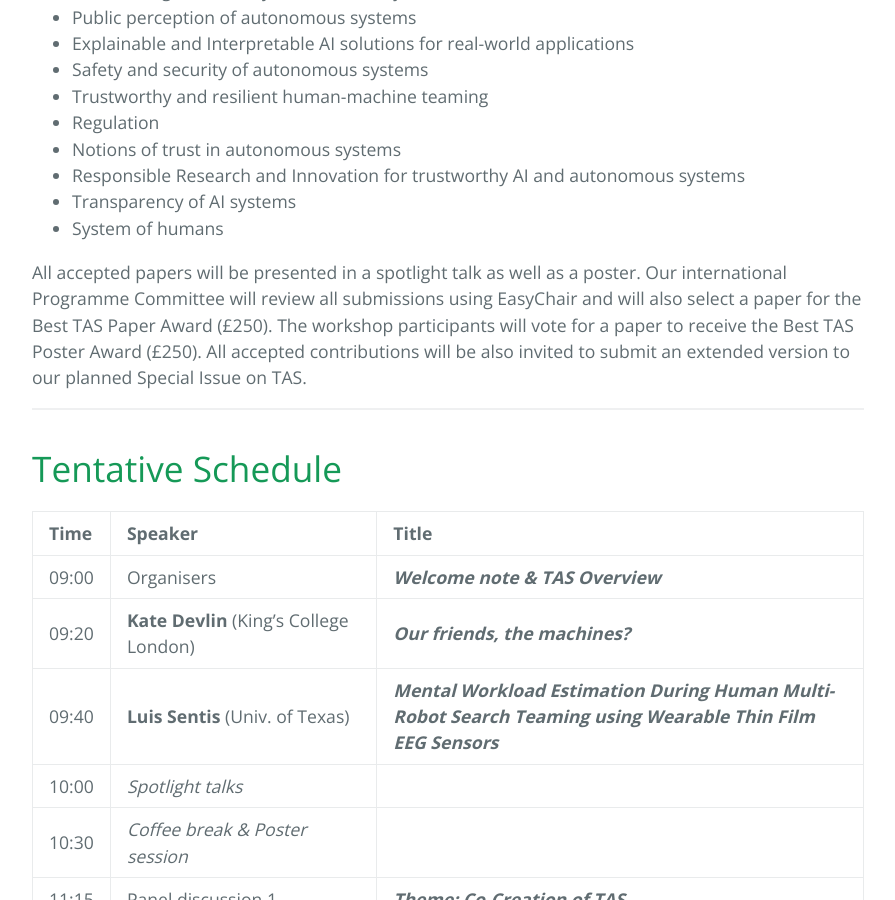
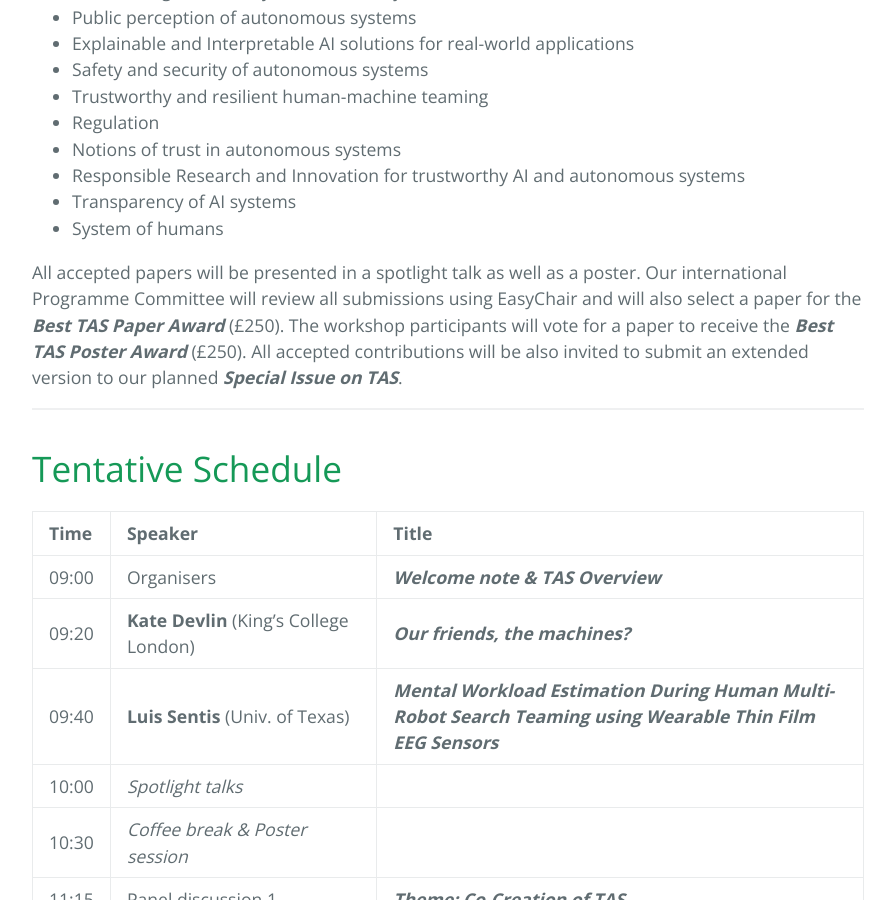
Before and after one commit to mactasworkshop/2022, a Jekyll site: the page built from index.md, in a window 1280 px wide and 900 px high, scrolled down 1958 px. Shown: the whole window, without its empty margins (192-1087 px from the left). Built offline with Jekyll 4.4.1, drawn with Linux system fonts in a browser that asks for light colours; our own code applies the rules of GitHub Pages for plain Markdown files.

```diff
--- a/index.md
+++ b/index.md
@@ -44,7 +44,7 @@ Trust is a multi-dimensional issue and is conceptualised differently by a range
 - Transparency of AI systems
 - System of humans
 
-All accepted papers will be presented in a spotlight talk as well as a poster. Our international Programme Committee will review all submissions using EasyChair and will also select a paper for the Best TAS Paper Award (£250). The workshop participants will vote for a paper to receive the Best TAS Poster Award (£250). All accepted contributions will be also invited to submit an extended version to our planned Special Issue on TAS.
+All accepted papers will be presented in a spotlight talk as well as a poster. Our international Programme Committee will review all submissions using EasyChair and will also select a paper for the **_Best TAS Paper Award_** (£250). The workshop participants will vote for a paper to receive the **_Best TAS Poster Award_** (£250). All accepted contributions will be also invited to submit an extended version to our planned **_Special Issue on TAS_**.
 
 ***
 
```
